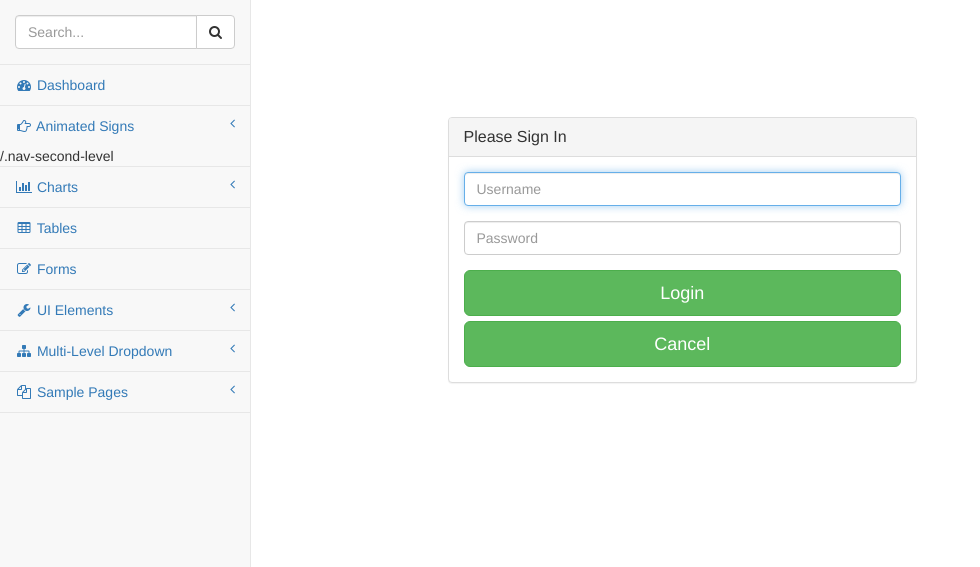
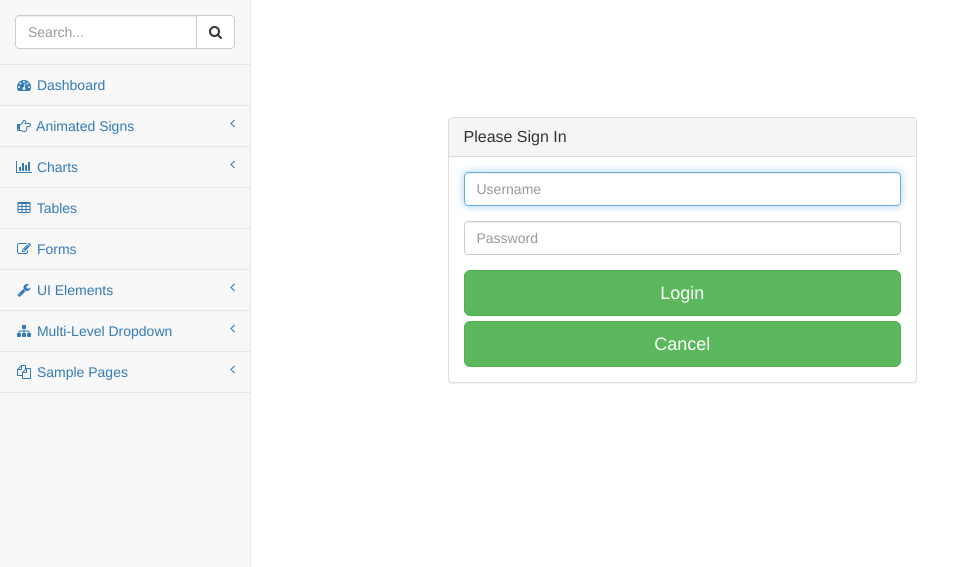
Before and after one commit to macwilly/Netbeans_Projects, a PHP site: page /pages/login.php?error=1 in a window 1280 px wide. Shown: the part 51-618 px from the top of the page, without its empty margins (0-980 px from the left). Run offline with PHP 8.4, Linux system fonts and the light colour scheme; a user stored in the database is signed in.

Commit message:
Error fix

```diff
--- a/include/signNavUser.inc.php
+++ b/include/signNavUser.inc.php
@@ -11,5 +11,5 @@
             <a href="#">Add Sign</a>
         </li>
     </ul>
-    /.nav-second-level
+    <!--.nav-second-level-->
 </li>
```
